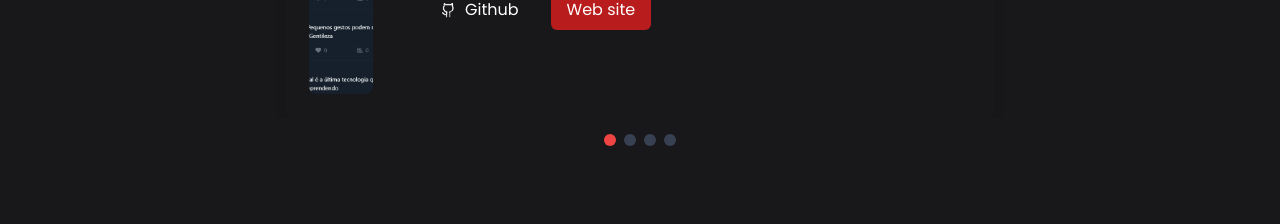
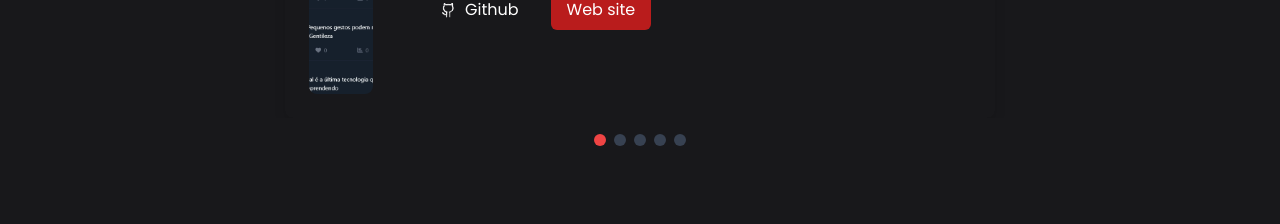
Before and after one commit to Daischi/portfolio, a React (Vite) app: page / in a window 1280 px wide. Shown: the part 2780-3004 px from the top of the page. Built offline with nearby package versions, Linux system fonts and the light colour scheme.

Commit message:
Adicionando novo Projeto

```diff
--- a/src/components/projects.jsx
+++ b/src/components/projects.jsx
@@ -7,7 +7,11 @@ import Foto from "../assets/github.webp"
 import tradutor from "../assets/tradutor.webp"
 import poppibooks from "../assets/poppibooks.webp"
 import poppitter from "../assets/poppitter.webp"
+import lista from "../assets/lista.webp"
 import PropTypes from "prop-types"
+
+
+
 
 const projects = [
   {
@@ -27,6 +31,17 @@ const projects = [
     demoLink: "https://daischi.github.io/Poppi__Books/",
     image: poppibooks,
   },
+
+  {
+    title: "Lista de Produtos",
+    description:
+      "Projeto de cadastro e listagem de produtos que exibe nome, valor e disponibilidade, ordenando pelo menor preço.",
+    tags: ["HTML", "CSS", "JavaScript"],
+    codeLink: "https://github.com/Daischi/Lista-de-Produtos",
+    demoLink: "https://lista-de-produtos-brown.vercel.app/",
+    image: lista,
+  },
+
   {
     title: "Tradutor de Linguas",
     description:
@@ -36,6 +51,8 @@ const projects = [
     demoLink: "https://tradutor-cxwozngvm-guilherme-poppi-limas-projects.vercel.app/",
     image: tradutor,
   },
+
+
   {
     title: "Cadastro de Usuarios",
     description:
@@ -193,6 +210,7 @@ function ProjectCarousel() {
                         : project.title === "Tradutor de Linguas"
                           ? "Uma ferramenta de tradução moderna e eficiente que suporta múltiplos idiomas."
                           : "Este projeto é um e-commerce de livros, atualmente com apenas a landing page. A página apresenta a proposta da plataforma, com um design moderno e responsivo, destacando benefícios como variedade de títulos e facilidade de compra."}
+
                   </motion.p>
                   <motion.div
                     initial={{ y: 10, opacity: 0 }}
```
Also changed, not shown: src/assets/lista.webp (added).
